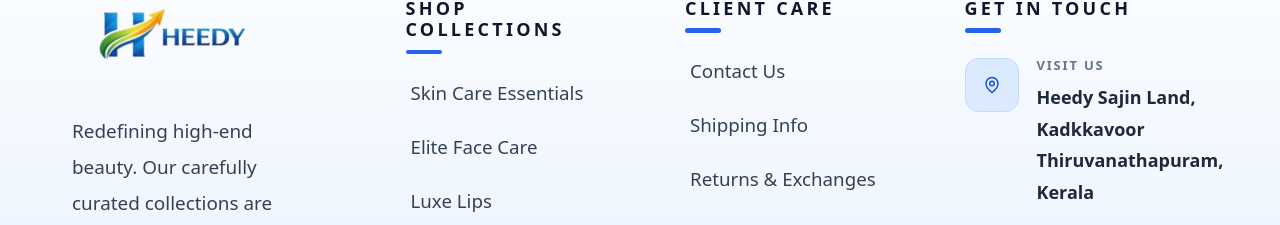
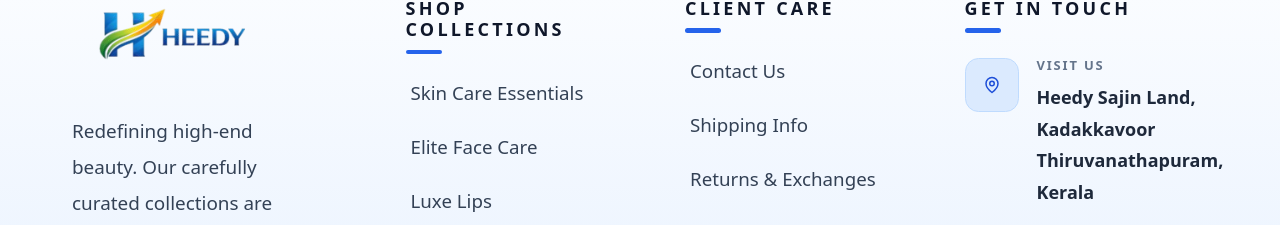
Before and after one commit to Muhammedshahir001/frontend, a React (Vite) app: page / in a window 1280 px wide. Shown: the part 3526-3751 px from the top of the page. Built offline with nearby package versions, Linux system fonts and the light colour scheme; no server answers.

Commit message:
footer address updated

```diff
--- a/src/components/Footer.jsx
+++ b/src/components/Footer.jsx
@@ -100,7 +100,7 @@ const Footer = () => {
                 </div>
                 <div>
                   <span className="block text-[0.72rem] font-bold text-slate-500 uppercase tracking-[0.14em] mb-1.5">Visit Us</span>
-                  <span className="text-[1rem] text-slate-800 font-semibold leading-7">Heedy Sajin Land, Kadkkavoor
+                  <span className="text-[1rem] text-slate-800 font-semibold leading-7">Heedy Sajin Land, Kadakkavoor
 <br/>Thiruvanathapuram, Kerala</span>
                 </div>
               </li>
```
